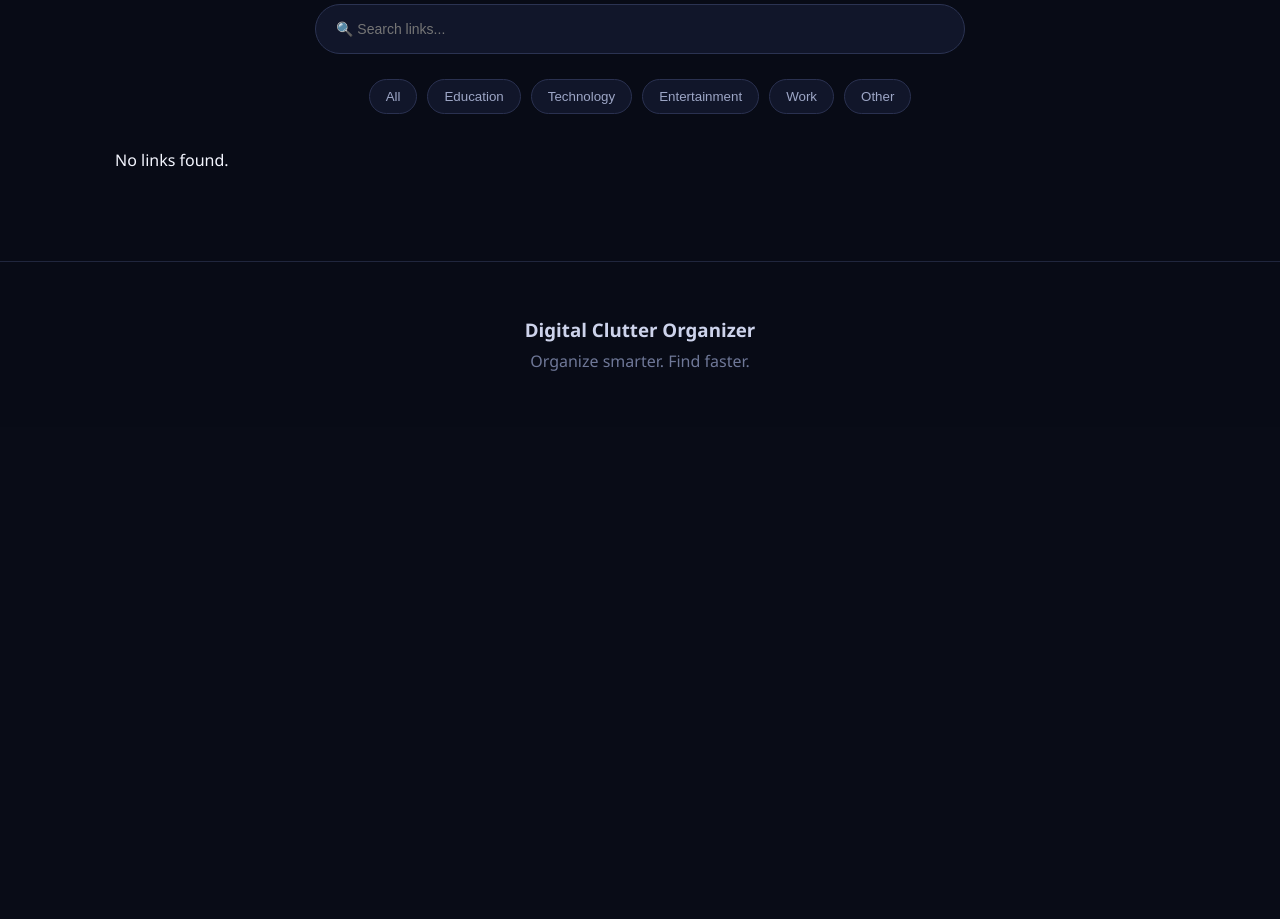
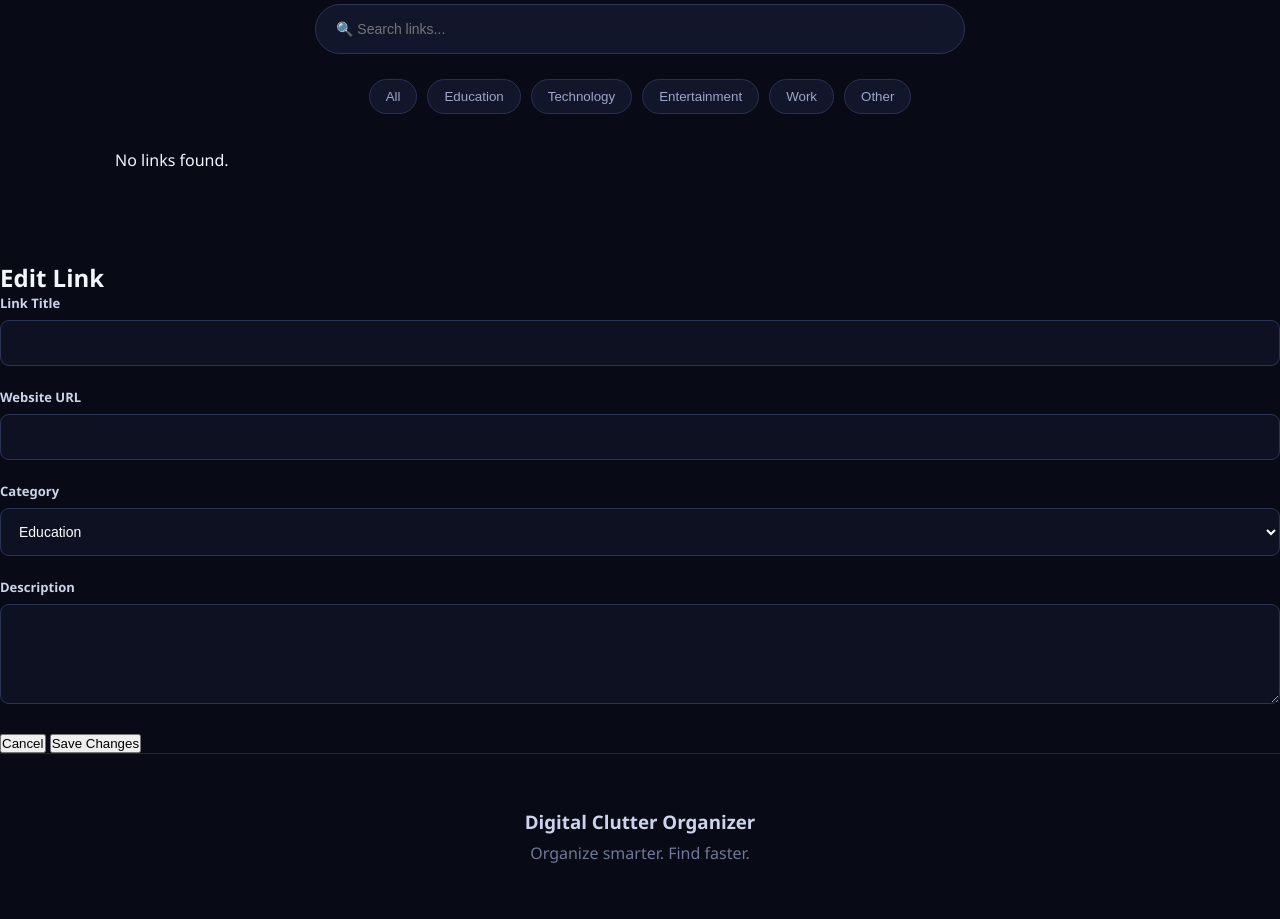
Before and after one commit to AnushaNaik29/Digital-Clutter-Organizer, a Flask app: page / in a window 1280 px wide. Shown: the part 1715-2634 px from the top of the page. Before the commit the page ends 2086 px from the top, so only its background shows below. Run offline with Flask 3, Linux system fonts and the light colour scheme; data that the repository does not hold is empty.

Commit message:
Update index.html

```diff
--- a/templates/index.html
+++ b/templates/index.html
@@ -1,3 +1,4 @@
+
 <!DOCTYPE html>
 <html lang="en">
 
@@ -15,8 +16,6 @@
 
 
 <body>
-
-
 
 <nav class="navbar">
 
@@ -54,7 +53,6 @@
     </div>
 
 </section>
-
 
 
 <section id="add" class="section">
@@ -192,8 +190,6 @@
     </div>
 
 
-
-
     <div class="filters">
 
         <button onclick="filterCategory('All')">
@@ -223,8 +219,6 @@
     </div>
 
 
-
-
     <div id="linksContainer">
 
     </div>
@@ -232,6 +226,107 @@
 </section>
 
 
+<!-- EDIT LINK MODAL -->
+
+<div id="editModal" class="edit-modal">
+
+    <div class="edit-box">
+
+        <h2>Edit Link</h2>
+
+        <input type="hidden" id="editId">
+
+        <div class="input-group">
+
+            <label>Link Title</label>
+
+            <input
+                type="text"
+                id="editTitle"
+                required>
+
+        </div>
+
+
+        <div class="input-group">
+
+            <label>Website URL</label>
+
+            <input
+                type="url"
+                id="editUrl"
+                required>
+
+        </div>
+
+
+        <div class="input-group">
+
+            <label>Category</label>
+
+            <select id="editCategory">
+
+                <option value="Education">
+                    Education
+                </option>
+
+                <option value="Technology">
+                    Technology
+                </option>
+
+                <option value="Entertainment">
+                    Entertainment
+                </option>
+
+                <option value="Shopping">
+                    Shopping
+                </option>
+
+                <option value="Work">
+                    Work
+                </option>
+
+                <option value="Social">
+                    Social
+                </option>
+
+                <option value="Other">
+                    Other
+                </option>
+
+            </select>
+
+        </div>
+
+
+        <div class="input-group">
+
+            <label>Description</label>
+
+            <textarea id="editDescription"></textarea>
+
+        </div>
+
+
+        <div class="edit-buttons">
+
+            <button
+                type="button"
+                onclick="closeEditModal()">
+                Cancel
+            </button>
+
+            <button
+                type="button"
+                onclick="updateLink()">
+                Save Changes
+            </button>
+
+        </div>
+
+    </div>
+
+</div>
 
 
 <footer>
```
